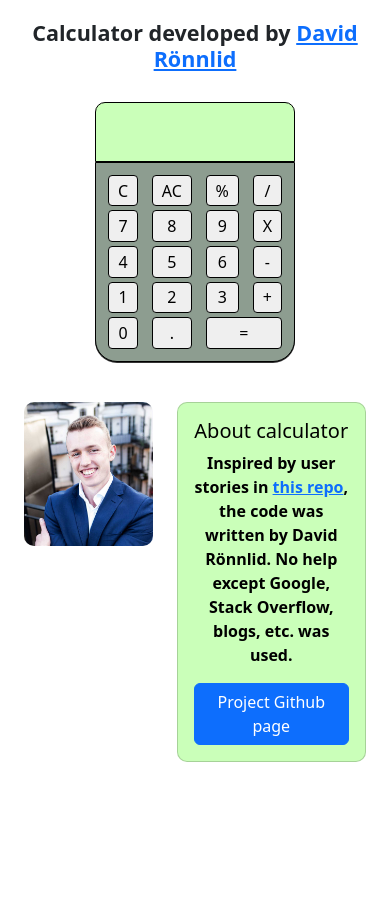
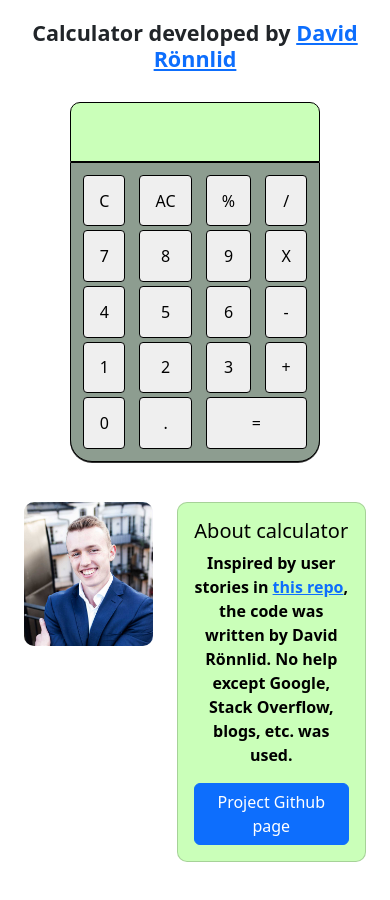
Before and after one commit to davidronnlid/calculator-app, a React (Create React App) app: page / in a window 390 px wide. Before the commit the page ends 844 px from the top, so only its background shows below. Built offline with nearby package versions, Linux system fonts and the light colour scheme.

Commit message:
Seemingly fixed calculator mobile width issue

```diff
--- a/src/App.scss
+++ b/src/App.scss
@@ -28,7 +28,7 @@ $calculator-display-background: #caffb9;
   background-color: $calculator-display-background;
   padding: 12px 10px 20px 10px;
   margin: auto;
-  width: 200px;
+  width: 250px;
   height: 60px;
   @include box-border(1);
   border-radius: 10px 10px 0px 0px;
@@ -40,8 +40,8 @@ $calculator-display-background: #caffb9;
   background-color: $calculator-background-color;
   padding: 10px;
   margin: auto;
-  width: 200px;
-  height: 200px;
+  width: 250px;
+  height: 300px;
   grid-column-gap: 10px;
   border: 1px solid black;
   border-radius: 0px 0px 22px 22px;
```
